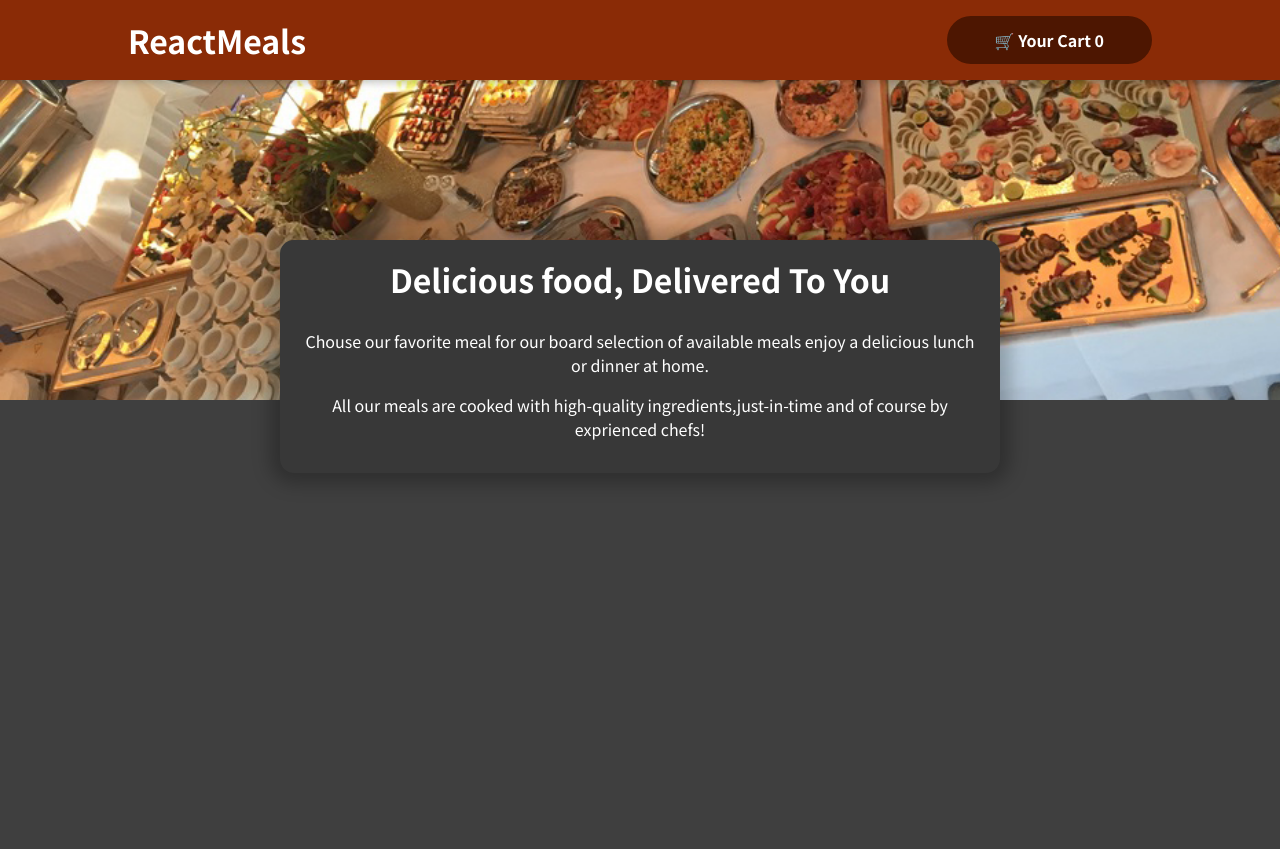
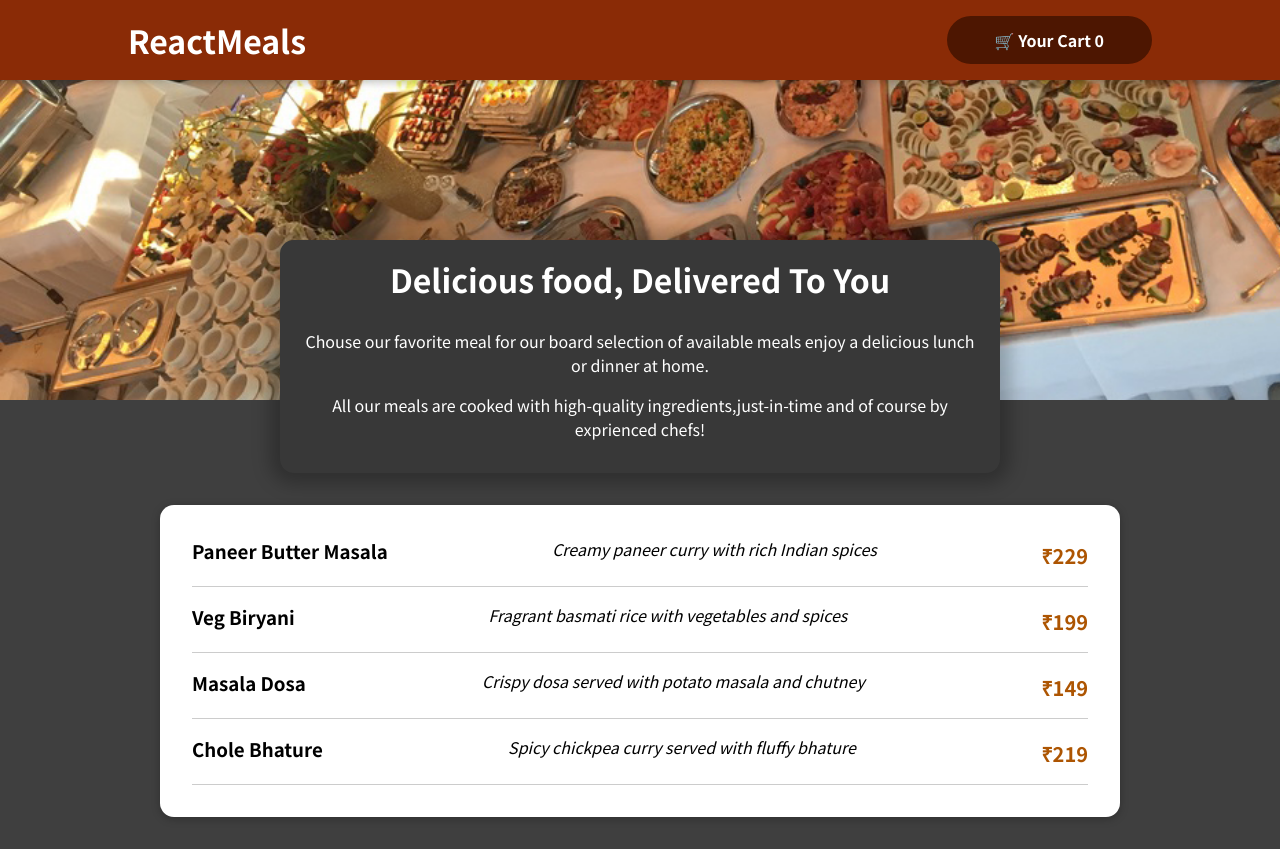
Before and after one commit to Arjunteli2020/restaurant-app, a React (Create React App) app: page / in a window 1280 px wide. Before the commit the page ends 800 px from the top, so only its background shows below. Built offline with nearby package versions, Linux system fonts and the light colour scheme.

Commit message:
add items

```diff
--- a/src/App.js
+++ b/src/App.js
@@ -1,12 +1,14 @@
 import { Fragment } from 'react';
 import Header from './components/Layout/Header';
 import MealsSummary from './components/Meals/MealsSummary';
+import AvailableMeals from './components/Meals/AvailableMeals';
 
 function App() {
   return (
     <Fragment>
       <Header />
       <MealsSummary/>
+      <AvailableMeals/>
     </Fragment>
   );
 }
--- /dev/null
+++ b/src/components/Meals/AvailableMeals.js
@@ -0,0 +1,41 @@
+import Card from "../UI/Card";
+import MealItem  from "./MealItem/MealItem";
+import classes from "./AvailableMeals.module.css"
+
+const DUMMY_MEALS=[
+    {id:'m1',
+    name:'Paneer Butter Masala',
+    description:'Creamy paneer curry with rich Indian spices',
+    price:'229',
+    },
+     {id:'m2',
+    name:'Veg Biryani',
+    description:'Fragrant basmati rice with vegetables and spices',
+    price:'199',
+    },
+     {id:'m3',
+    name:'Masala Dosa',
+    description:'Crispy dosa served with potato masala and chutney',
+    price:'149',
+    },
+     {id:'m4',
+    name:'Chole Bhature',
+    description:'Spicy chickpea curry served with fluffy bhature',
+    price:'219',
+    },
+]
+
+const AvailableMeals=()=>{
+    const mealsList=DUMMY_MEALS.map((meal)=><MealItem key={meal.id} name={meal.name} description={meal.description} price={meal.price}/>);
+    return(
+        <section className={classes.meals}>
+            <Card>
+                <ul>{mealsList}</ul>
+            </Card>
+
+        </section>
+    );
+
+};
+
+export default AvailableMeals;
--- /dev/null
+++ b/src/components/Meals/AvailableMeals.module.css
@@ -0,0 +1,24 @@
+.meals {
+  max-width: 60rem;
+  width: 90%;
+  margin: 2rem auto;
+  animation: meals-appear 1s ease-out forwards;
+}
+
+.meals ul {
+  list-style: none;
+  margin: 0;
+  padding: 0;
+}
+
+@keyframes meals-appear {
+  from {
+    opacity: 0;
+    transform: translateY(3rem);
+  }
+
+  to {
+    opacity: 1;
+    transform: translateY(0);
+  }
+}
--- /dev/null
+++ b/src/components/Meals/MealItem/MealItem.js
@@ -0,0 +1,12 @@
+import classes from "./MealItem.module.css"
+const MealItem= (props) =>{
+    const price=`₹${Number(props.price).toFixed(0)}`;
+    return(
+        <li className={classes.meal}>
+            <div ><h3>{props.name}</h3></div>
+            <div className={classes.description}>{props.description}</div>
+            <div className={classes.price}>{price}</div>
+        </li>
+    );
+};
+export default MealItem;
--- /dev/null
+++ b/src/components/Meals/MealItem/MealItem.module.css
@@ -0,0 +1,22 @@
+.meal {
+  display: flex;
+  justify-content: space-between;
+  margin: 1rem;
+  padding-bottom: 1rem;
+  border-bottom: 1px solid #ccc;
+}
+
+.meal h3 {
+  margin: 0 0 0.25rem 0;
+}
+
+.description {
+  font-style: italic;
+}
+
+.price {
+  margin-top: 0.25rem;
+  font-weight: bold;
+  color: #ad5502;
+  font-size: 1.25rem;
+}
--- /dev/null
+++ b/src/components/UI/Card.js
@@ -0,0 +1,7 @@
+import classes from "./Card.module.css"
+
+const Card = props => {
+    return <div className={classes.card}>{props.children}</div>
+
+};
+export default Card;
--- /dev/null
+++ b/src/components/UI/Card.module.css
@@ -0,0 +1,6 @@
+.card {
+  padding: 1rem;
+  box-shadow: 0 2px 8px rgba(0, 0, 0, 0.25);
+  border-radius: 14px;
+  background-color: white;
+}
```
